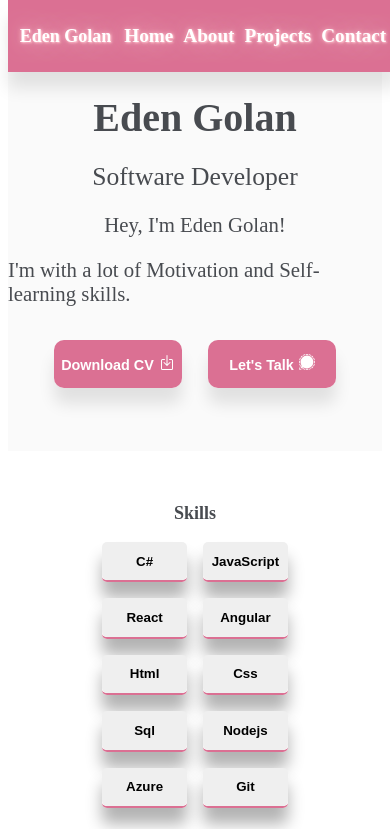
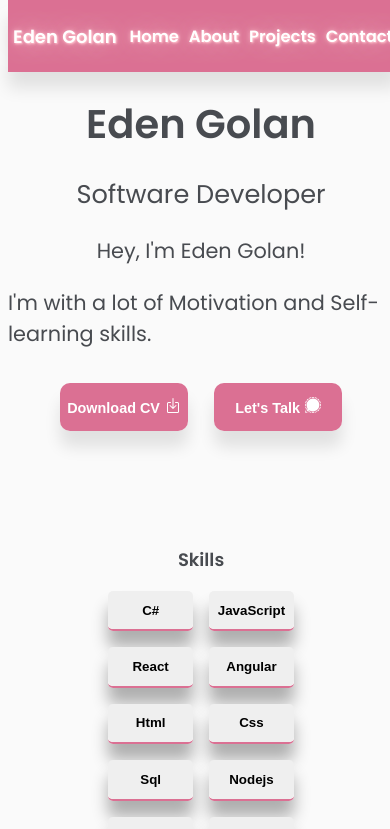
Before and after one commit to edengolan1/Portfolio, a React (Create React App) app: page / in a window 390 px wide. Shown: the top 829 px of the page. Built offline with nearby package versions, Linux system fonts and the light colour scheme.

Commit message:
update for mobile

```diff
--- a/src/App.css
+++ b/src/App.css
@@ -3,4 +3,5 @@
 body {
     font-family: 'Poppins', sans-serif;
     background: #fafafa;
+    width: 99%;
 }
--- a/src/App.js
+++ b/src/App.js
@@ -6,6 +6,7 @@ import About from './components/About';
 import Projects from './components/Projects';
 import Contact from './components/Contact';
 import { BrowserRouter, Routes, Route } from "react-router-dom";
+import './App.css';
 
 function App() {
   return (
--- a/src/pages/Home.js
+++ b/src/pages/Home.js
@@ -4,6 +4,7 @@ import Skills from '../components/Skills';
 import Projects from '../components/Projects';
 import Contact from '../components/Contact';
 import Footer from '../components/Footer';
+import '../styles/Home.css';
 
 function Home() {
     return (
--- a/src/styles/Header.css
+++ b/src/styles/Header.css
@@ -31,7 +31,7 @@
     #Header {
         display: flex;
         justify-content: center;
-        font-size: 1.2rem;
+        font-size: 1.02rem;
     }
     .linkes >a , .linkHome, .myName {
         margin: 5px;
--- /dev/null
+++ b/src/styles/Home.css
@@ -0,0 +1,3 @@
+body {
+    width: 100%;
+}
```
